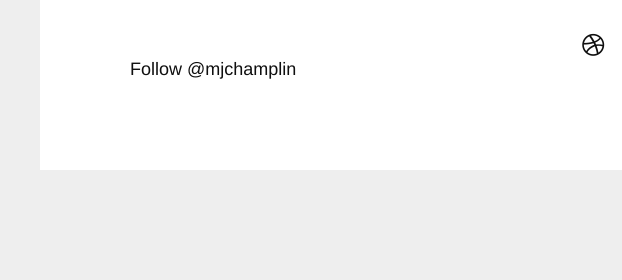
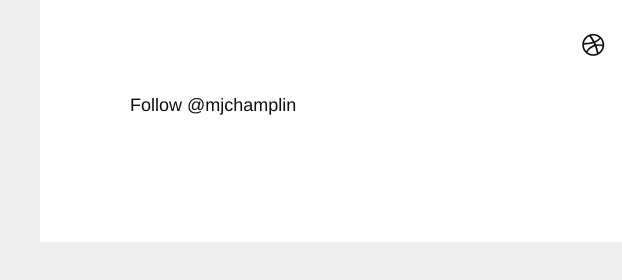
Before and after one commit to mjchamplin/champ, a website: page index.html in a window 1280 px wide. Shown: the part 1361-1641 px from the top of the page, 0-622 px from the left. Before the commit the page ends 1603 px from the top, so only its background shows below. Drawn offline with nearby package versions, Linux system fonts and the light colour scheme; a script that the page names is missing.

Commit message:
Twitter button display fix

```diff
--- a/assets/css/main.sass
+++ b/assets/css/main.sass
@@ -142,6 +142,6 @@ a:hover
 li:hover
   background-color: rgba(0,0,0,.03)
   transition: background-color .2s ease-in-out
-#twitter-widget-0
+.twitter-follow-button
+  display: block
   margin: 2em auto
-  display: block
```
Also changed, not shown: assets/css/main.css, build/assets/css/main.css, 2 other files.
